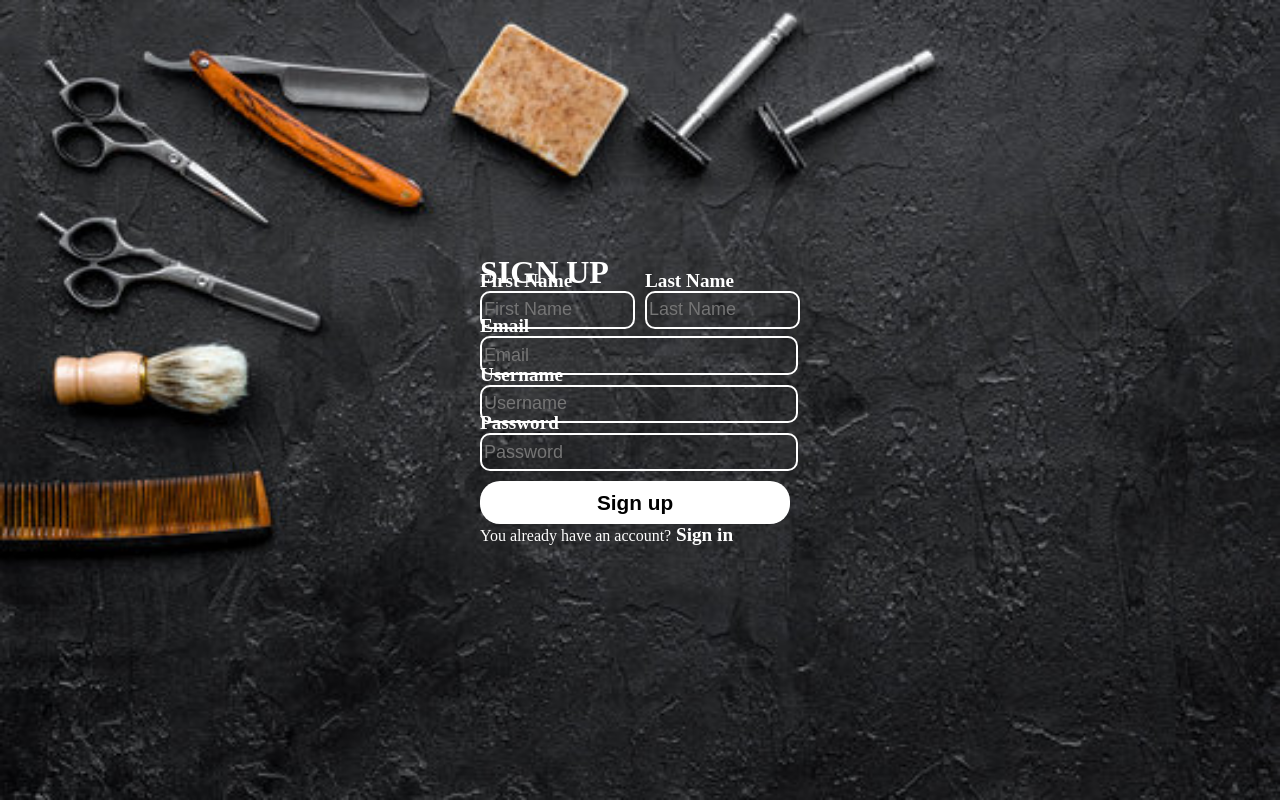
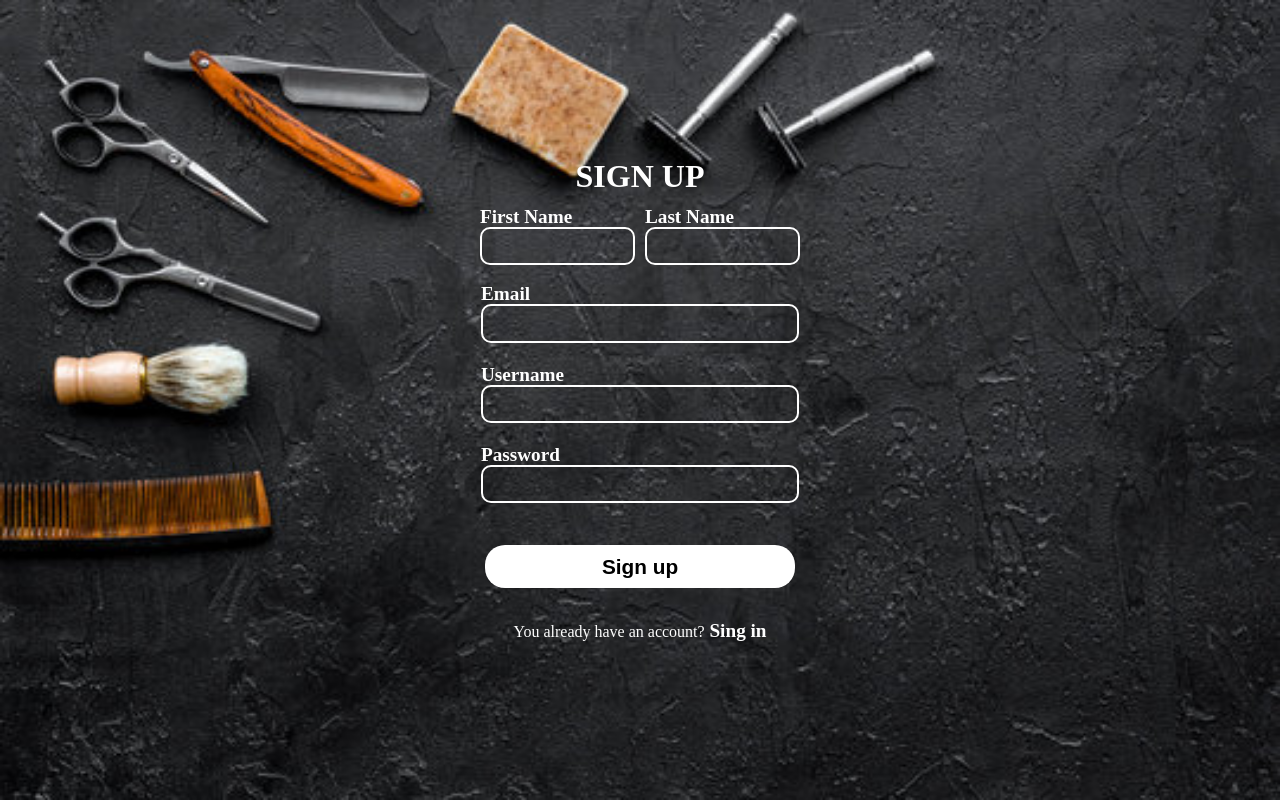
Before and after one commit to franci-rizai/PREZERAKOS, a PHP site: page /path/Sign_up.html in a window 1280 px wide. Run offline with PHP 8.4, Linux system fonts and the light colour scheme.

Commit message:
fixed the signup

```diff
--- a/CSSsign_upCSS.css
+++ b/CSSsign_upCSS.css
@@ -25,6 +25,7 @@ main{
  flex-direction: column;
  justify-content: center;
  align-items: center;
+ gap: 2em;
 
 
 }
--- a/Sign_up.html
+++ b/Sign_up.html
@@ -1,48 +1,47 @@
 <!DOCTYPE html>
 <html>
-
 <head>
   <link rel="stylesheet" href="CSSsign_upCSS.css" />
   <title>Preze's Grooming Haven</title>
 </head>
-
 <body>
   <img src="backg.jpg">
 <main>
-    <div id="signupForm">
   <div class="Signup-div">
     SIGN UP
   </div>
   <div class="first-last-div">
   <div class="user-div">
-          <input class="firstname" id="firstName" type="text" placeholder="First Name" required>
+    <input class="firstname" type="text">
     <p class="userP">First Name</p>
   </div>
   <div class="user-div">
-          <input class="lastname" id="lastName" type="text" placeholder="Last Name" required>
+    <input class="lastname" type="text">
     <p class="userP">Last Name</p>
 </div>
   </div>
   <div class="user-div">
-        <input class="UI" id="email" type="email" placeholder="Email" required>
+    <input class="UI" type="email">
     <p class="userP">Email</p>
   </div>
     <div class="user-div">
-        <input class="UI" id="username" type="text" placeholder="Username" required>
+      <input class="UI" type="text">
       <p class="userP">Username</p>
     </div>
     <div class="pass-div">
-        <input class="UI" id="password" type="password" placeholder="Password" required>
+      <input class="UI" type="password">
       <p class="passP">Password</p>
     </div>
 
+
+
 <div>
-        <button class="Signup-butt" id="signupButton" type="button">Sign up</button>
+  <button class="Signup-butt">Sign up</button>
 </div>
 <div class="Register-div">
-        You already have an account?<a href="Sign_in.html"> Sign in</a>
+  You already have an account?<a href="Sign_in.html"> Sing in</a>
 </div>
-    </div>
+
 </main>
 
   <script>
```
Lines whose indentation alone changed are shown as unchanged.
